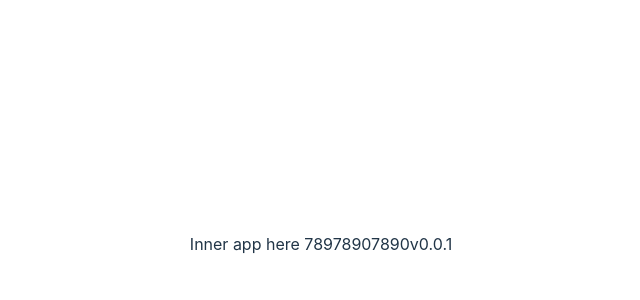
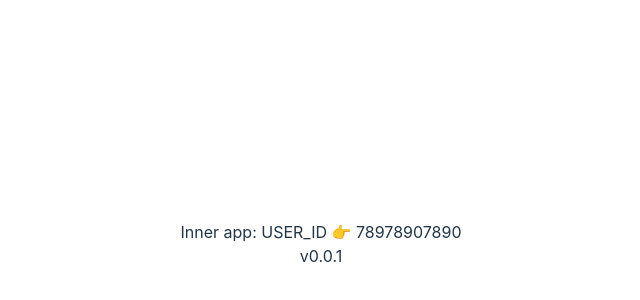
Before and after one commit to sodiumhalogenteam/aa-embed-test, a React (Vite) app in the folder frontend/: page / in a window 1280 px wide. Shown: the part 156-456 px from the top of the page, without its empty margins (319-959 px from the left). Built offline with nearby package versions, Linux system fonts and the light colour scheme.

Commit message:
💅  STYLE: [App] move version down

```diff
--- a/frontend/src/App.tsx
+++ b/frontend/src/App.tsx
@@ -7,7 +7,8 @@ interface AppProps {
 function App(props: AppProps) {
   return (
     <div className="App">
-      Inner app here {props.user.userId}v{VERSION}
+      Inner app: USER_ID 👉 {props.user.userId}
+      <div>v{VERSION}</div>
     </div>
   );
 }
```
